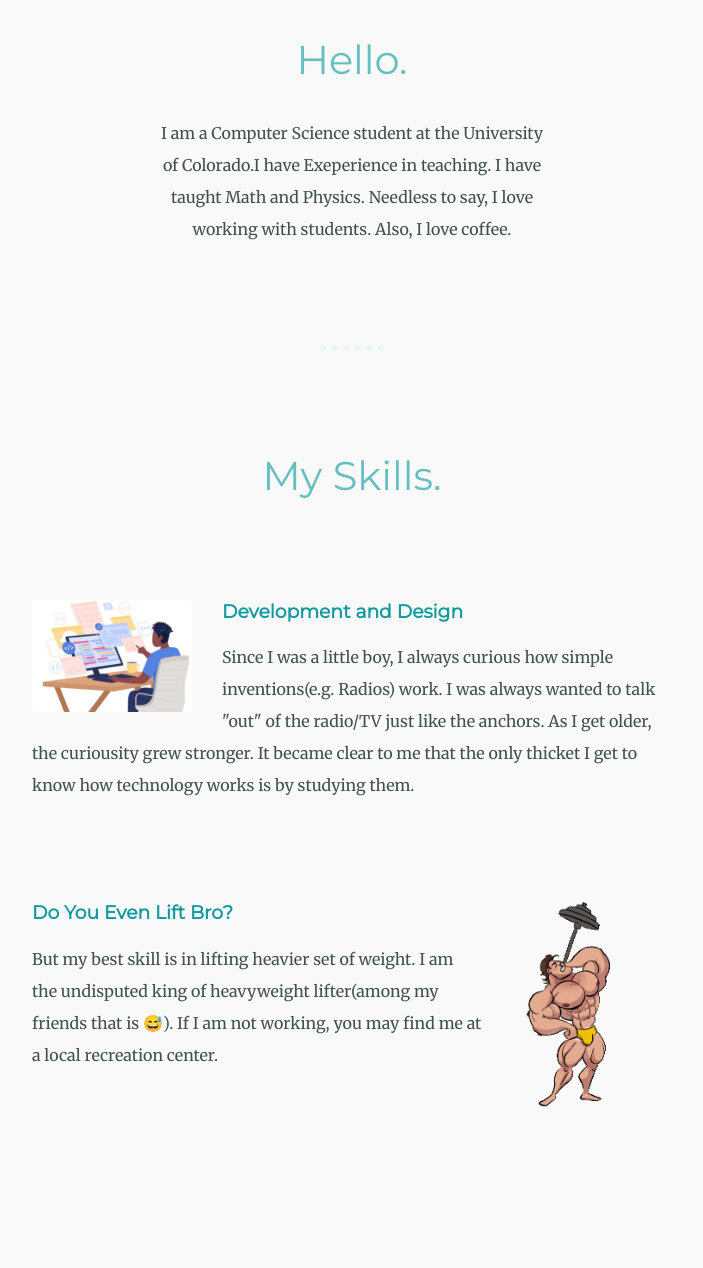
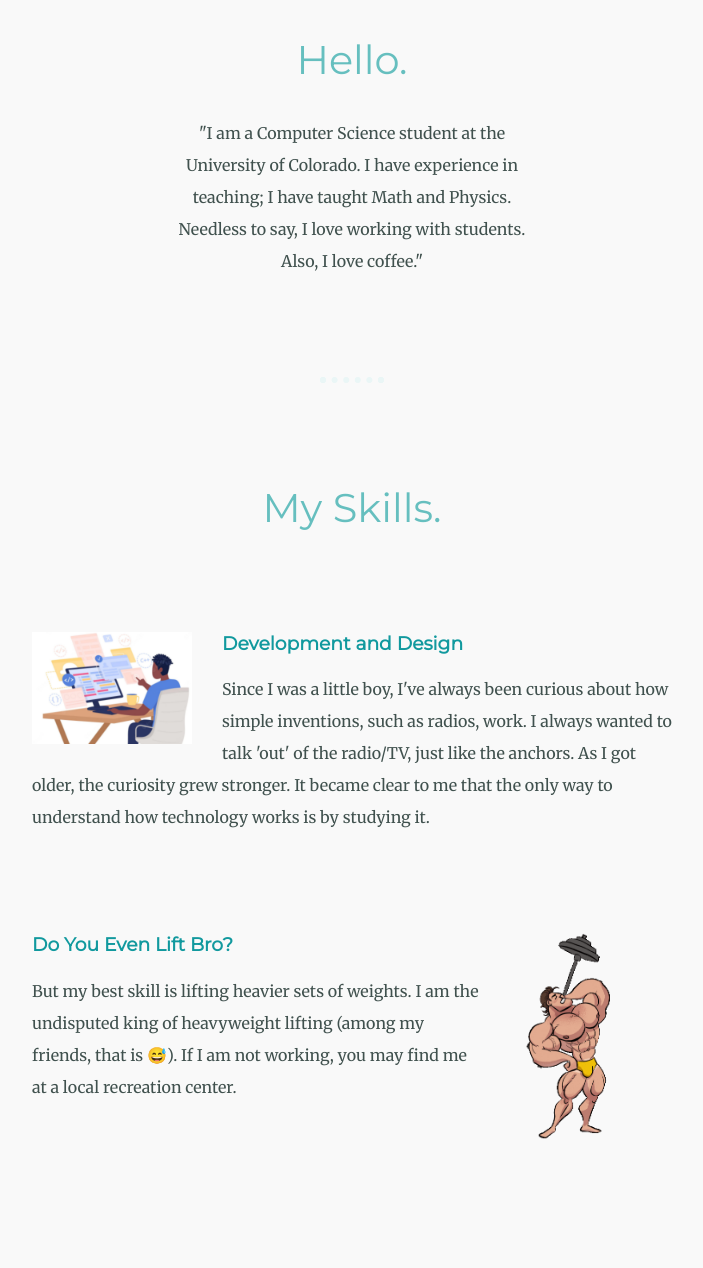
Before and after one commit to Mogesneway/cv-port, a plain HTML site: page index.html in a window 1280 px wide. Shown: the part 1189-2457 px from the top of the page, without its empty margins (288-991 px from the left). Drawn offline with Linux system fonts and the light colour scheme.

Commit message:
Update index.html

```diff
--- a/index.html
+++ b/index.html
@@ -29,7 +29,7 @@
       <div class="profile">
         <img src="images/neway-pic.png" alt="">
         <h2>Hello.</h2>
-        <p class="intro">I am a Computer Science student at the University of Colorado.I have Exeperience in teaching. I have taught Math and Physics. Needless to say, I love working with students. Also, I love coffee.</p>
+        <p class="intro">"I am a Computer Science student at the University of Colorado. I have experience in teaching; I have taught Math and Physics. Needless to say, I love working with students. Also, I love coffee."</p>
       </div>
       <hr>
       <div class="skills">
@@ -37,12 +37,12 @@
         <div class="skill-row">
           <img class="dev-pic" src="images/cartoon-dev-pic.png" alt="https://img.freepik.com/premium-vector/programmer-semi-flat-color-vector-character-student-figure-sitting-person-white-man-computer-desk-coding-isolated-modern-cartoon-style-illustration-graphic-design-animation_151150-5964.jpg?w=2000">
           <h3>Development and Design</h3>
-          <p>Since I was a little boy, I always curious how simple inventions(e.g. Radios) work. I was always wanted to talk "out" of the radio/TV just like the anchors. As I get older, the curiousity grew stronger. It became clear to me that the only thicket I get to know how technology works is by studying them. </p>
+          <p>Since I was a little boy, I've always been curious about how simple inventions, such as radios, work. I always wanted to talk 'out' of the radio/TV, just like the anchors. As I got older, the curiosity grew stronger. It became clear to me that the only way to understand how technology works is by studying it.</p>
         </div>
         <div class="skill-row">
           <img class="gif-pic" src="images/fit-gif-cortoon.gif" alt="https://media3.giphy.com/media/aGsgHp9DCakvmEnztZ/giphy.gif?cid=ecf05e47ssc4rbqilqqwy4vqtff21xndwa78u1upba58kewy&rid=giphy.gif&ct=s">
           <h3>Do You Even Lift Bro?</h3>
-          <p>But my best skill is in lifting heavier set of weight. I am the undisputed king of heavyweight lifter(among my friends that is 😅). If I am not working, you may find me at a local recreation center.</p>
+          <p>But my best skill is lifting heavier sets of weights. I am the undisputed king of heavyweight lifting (among my friends, that is 😅). If I am not working, you may find me at a local recreation center.</p>
         </div>
       </div>
 
@@ -50,7 +50,7 @@
         <hr>
         <h2>Get In Touch</h2>
         <h3>If you love to exercise.</h3>
-        <p class="contact-message">Love working out? Challenge me! Then we will code while we brag about work out.</p>
+        <p class="contact-message">Love working out? Challenge me! Then we'll code while we brag about our workouts.</p>
         <a class="btn" href="mailto:neway.moges@cudenver.edu">Contact Me</a>
       </div>
     </div>
```
